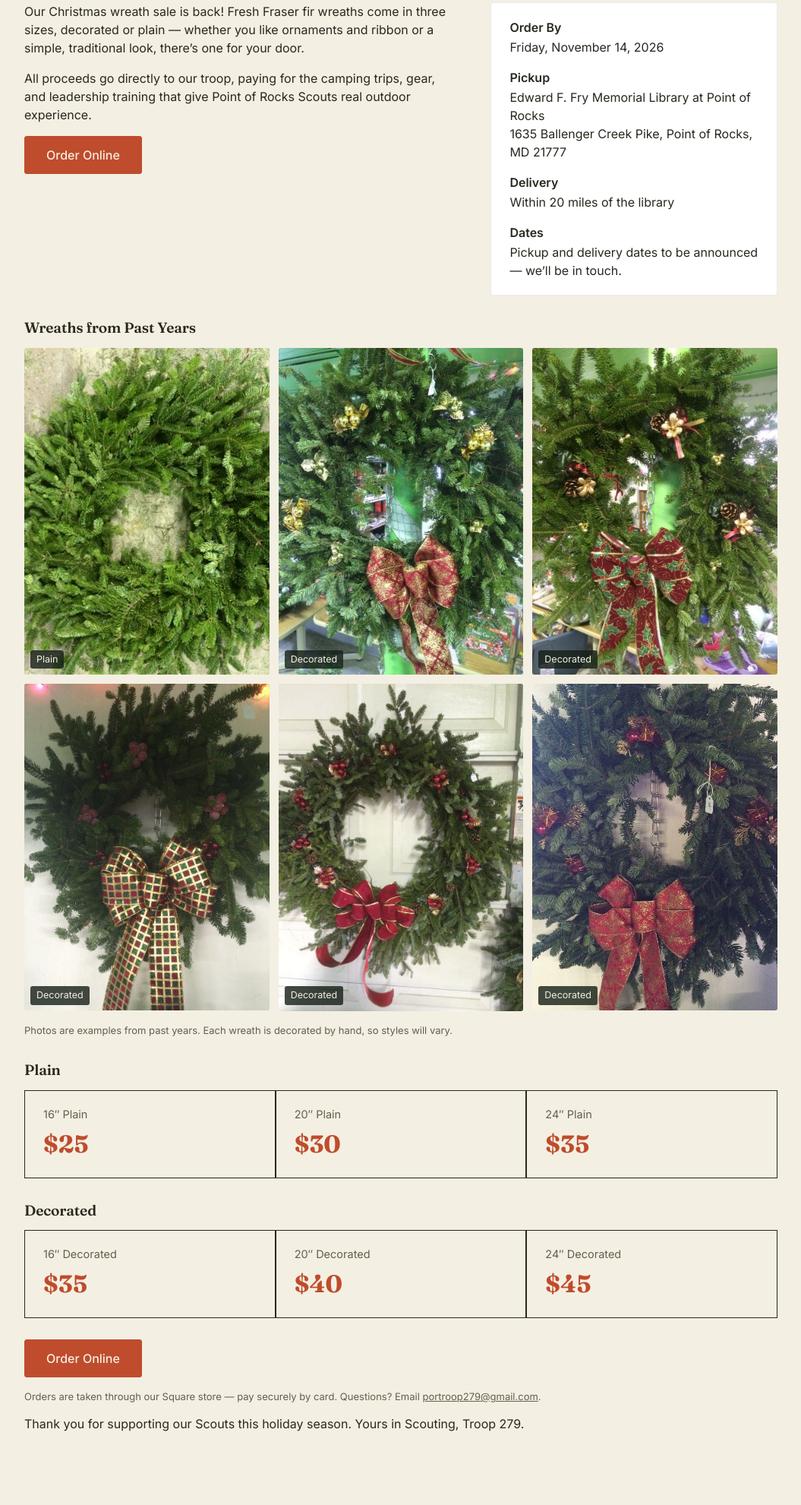
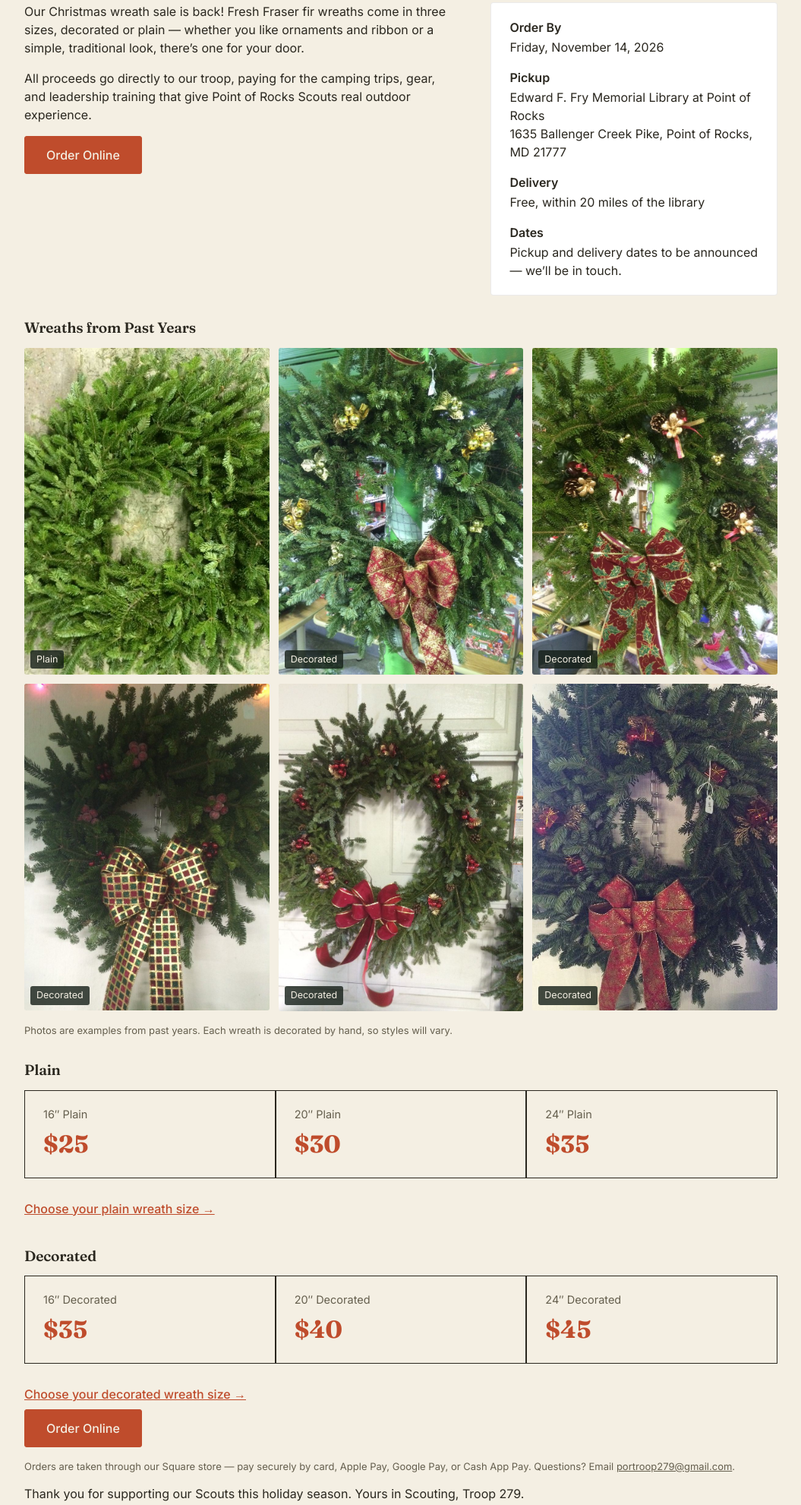
Before and after one commit to bkisselbach/troop-279, a plain HTML site: page wreaths/index.html in a window 1280 px wide. Shown: the part 239-2220 px from the top of the page at 76% size, without its empty margins (112-1167 px from the left). Drawn offline with Linux system fonts and the light colour scheme.

Commit message:
Match wreath page to the Square store
List Apple Pay, Google Pay, and Cash App Pay alongside cards, note
that delivery is free, and link each price section to its Square
product page.

Co-Authored-By: Claude Opus 5.5 <noreply@anthropic.com>

```diff
--- a/style.css
+++ b/style.css
@@ -373,6 +373,7 @@ nav.links a:hover,nav.links a[aria-current="page"]{border-bottom-color:var(--kha
   padding:3px 8px;
   border-radius:3px;
 }
+.wreaths .size-link{display:inline-block;margin:-16px 0 8px;font-weight:500;color:var(--blaze);}
 .wreaths .closed{font-weight:600;color:var(--blaze);}
 .wreaths .wreath-order{font-size:16px;padding:12px 28px;}
 .wreaths .fine{font-size:13px;color:#655f4e;margin-top:16px;}
--- a/wreaths/index.html
+++ b/wreaths/index.html
@@ -4,10 +4,10 @@
 <meta charset="UTF-8">
 <meta name="viewport" content="width=device-width, initial-scale=1">
 <title>Christmas Wreath Sale | Troop 279 | Point of Rocks, MD</title>
-<meta name="description" content="Order fresh Fraser fir wreaths from Troop 279. Order by November 14, 2026; pickup in Point of Rocks or delivery within 20 miles.">
+<meta name="description" content="Order fresh Fraser fir wreaths from Troop 279. Order by November 14, 2026; pickup in Point of Rocks or free delivery within 20 miles.">
 <meta property="og:type" content="website">
 <meta property="og:title" content="Christmas Wreath Sale | Troop 279 | Point of Rocks, MD">
-<meta property="og:description" content="Order fresh Fraser fir wreaths from Troop 279. Order by November 14, 2026; pickup in Point of Rocks or delivery within 20 miles.">
+<meta property="og:description" content="Order fresh Fraser fir wreaths from Troop 279. Order by November 14, 2026; pickup in Point of Rocks or free delivery within 20 miles.">
 <meta name="theme-color" content="#141f17">
 <link rel="icon" type="image/png" href="../images/favicon-64.png">
 <link rel="apple-touch-icon" href="../images/apple-touch-icon.png">
@@ -59,7 +59,7 @@
         <dt>Pickup</dt>
         <dd>Edward F. Fry Memorial Library at Point of Rocks<br>1635 Ballenger Creek Pike, Point of Rocks, MD 21777</dd>
         <dt>Delivery</dt>
-        <dd>Within 20 miles of the library</dd>
+        <dd>Free, within 20 miles of the library</dd>
         <dt>Dates</dt>
         <dd>Pickup and delivery dates to be announced &mdash; we&rsquo;ll be in touch.</dd>
       </dl>
@@ -116,6 +116,7 @@
           </div>
         </div>
       </div>
+      <a class="size-link" href="https://bsa-troop-279.square.site/product/plain-fraser-fir-wreath/MRQFQGW4E27WEEZINYOVVVDM" target="_blank" rel="noopener" data-sale-only>Choose your plain wreath size &rarr;</a>
       <h3>Decorated</h3>
       <div class="price-grid">
         <div class="price-card">
@@ -137,11 +138,12 @@
           </div>
         </div>
       </div>
+      <a class="size-link" href="https://bsa-troop-279.square.site/product/decorated-fraser-fir-wreath/6H5ODOEFU4MKWHZHCAP7LY4H" target="_blank" rel="noopener" data-sale-only>Choose your decorated wreath size &rarr;</a>
     </div>
 
     <p class="closed hidden" id="wreath-closed">Wreath orders for 2026 are closed &mdash; thank you for supporting Troop 279!</p>
     <a class="btn wreath-order" id="wreath-order" href="https://bsa-troop-279.square.site/" target="_blank" rel="noopener">Order Online</a>
-    <p class="fine">Orders are taken through our Square store &mdash; pay securely by card. Questions? Email <a href="mailto:portroop279@gmail.com?subject=Wreath%20order">portroop279@gmail.com</a>.</p>
+    <p class="fine">Orders are taken through our Square store &mdash; pay securely by card, Apple Pay, Google Pay, or Cash App Pay. Questions? Email <a href="mailto:portroop279@gmail.com?subject=Wreath%20order">portroop279@gmail.com</a>.</p>
     <p class="intro">Thank you for supporting our Scouts this holiday season. Yours in Scouting, Troop&nbsp;279.</p>
   </div>
 </section>
```
Also changed, not shown: index.html (+1 -1 lines).
